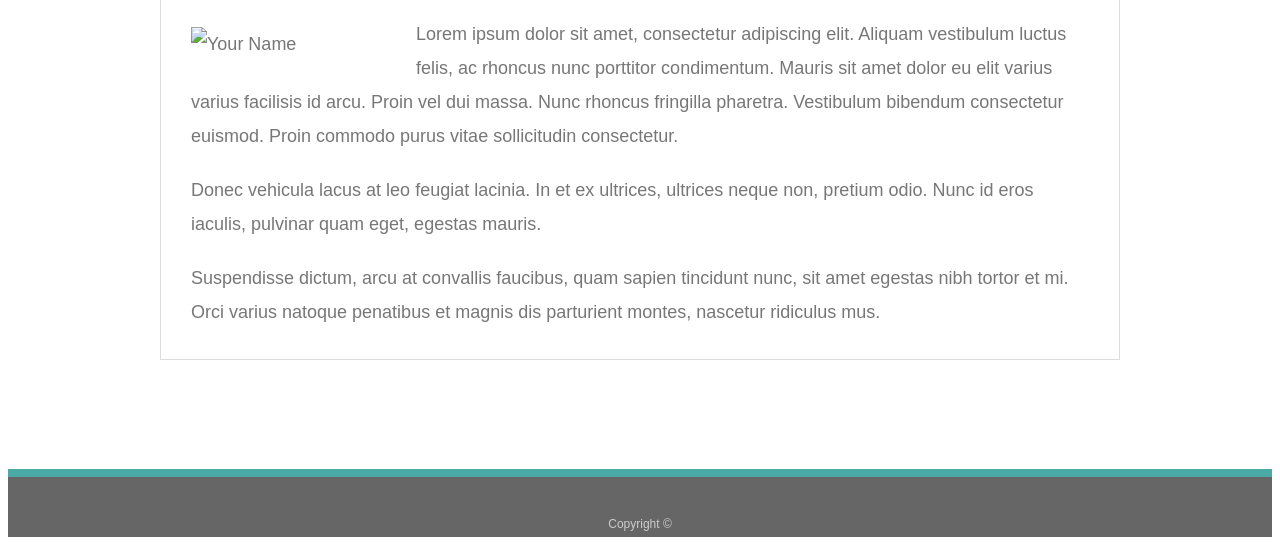
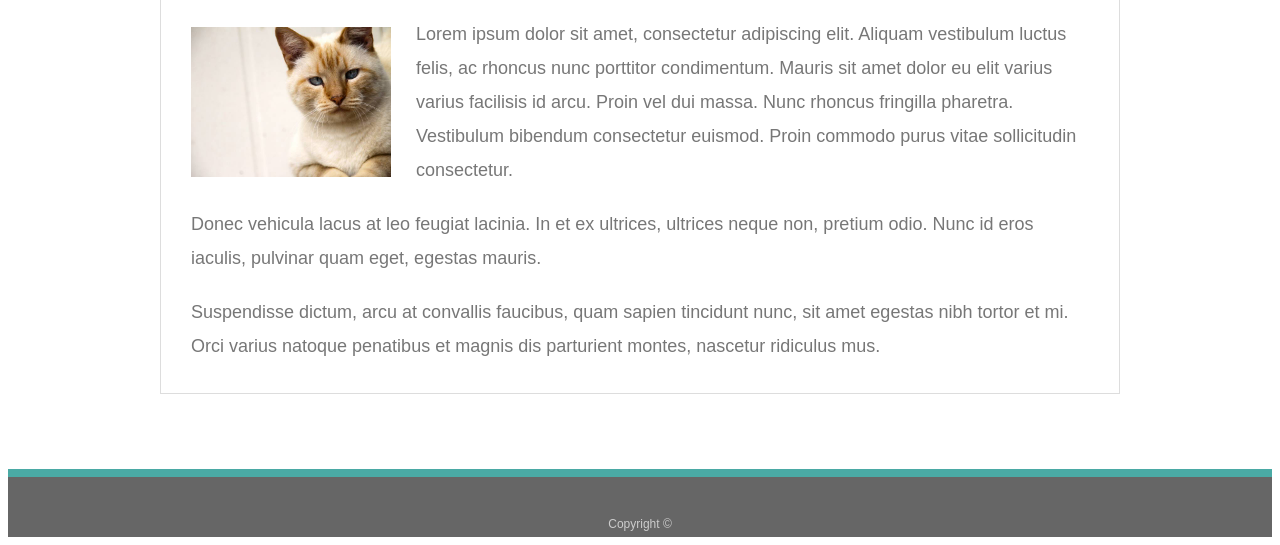
Before and after one commit to baldowin/Responsive-Portfolio, a plain HTML site: page index.html in a window 1280 px wide. Shown: the part 269-814 px from the top of the page. Drawn offline with Linux system fonts and the light colour scheme.

Commit message:
Update index.html

```diff
--- a/index.html
+++ b/index.html
@@ -25,7 +25,7 @@
     <section class="main-section">
       <h1>About Me</h1>
 
-      <img src="assets/images/cat.jpg" class="auth-image" alt="Your Name">
+      <img src="cat.jpg" class="auth-image" alt="Your Name">
 
       <p>Lorem ipsum dolor sit amet, consectetur adipiscing elit. Aliquam vestibulum luctus felis, ac rhoncus nunc porttitor condimentum. Mauris sit amet dolor eu elit varius varius facilisis id arcu. Proin vel dui massa. Nunc rhoncus fringilla pharetra. Vestibulum bibendum consectetur euismod. Proin commodo purus vitae sollicitudin consectetur.</p>
 
```
